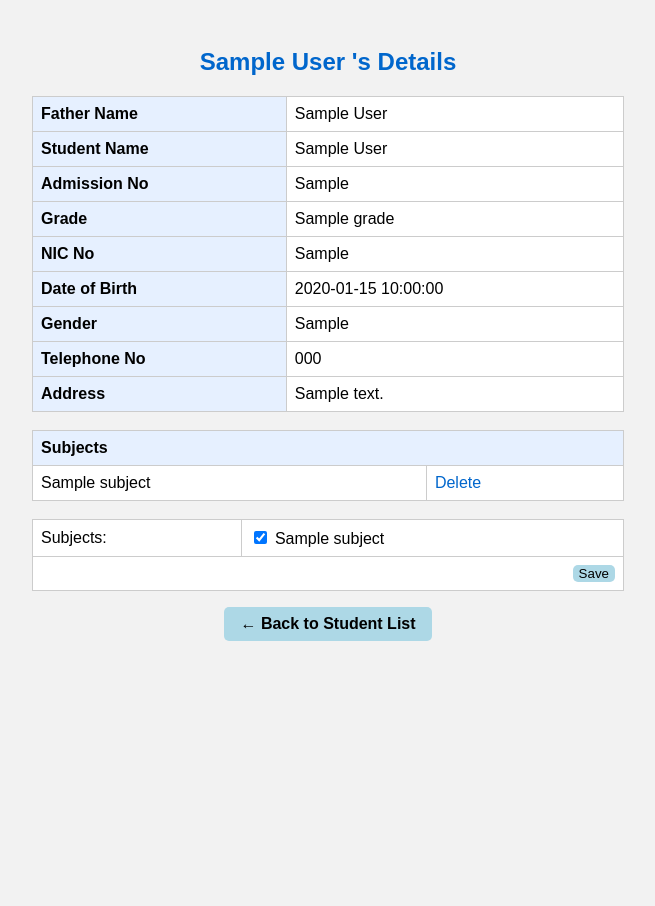
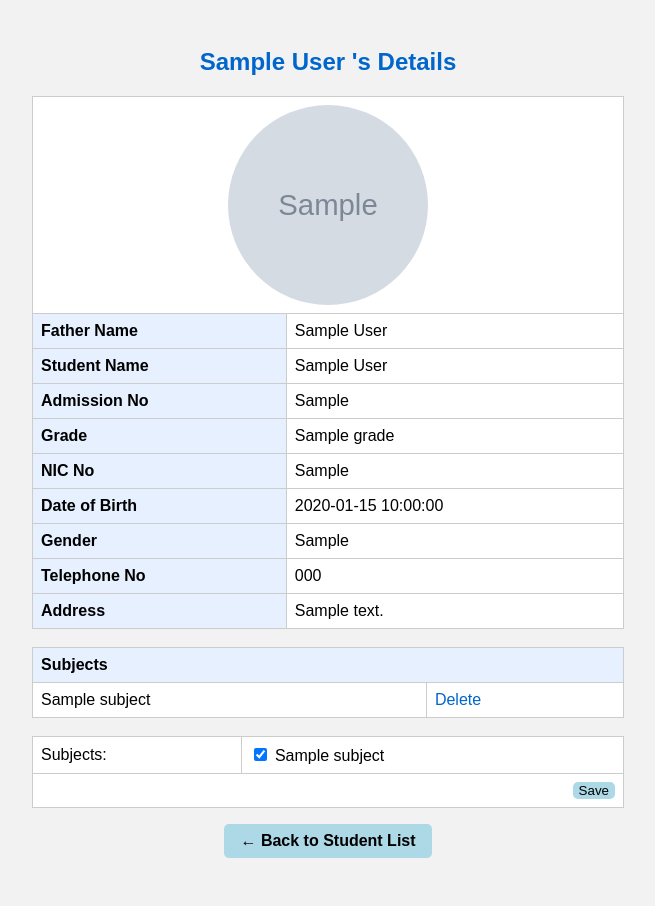
Before and after one commit to ArchchanaKrishnathas/School_System, a PHP site: page /students/add_subject.php?st_id=1 in a window 1280 px wide. Shown: the whole page, without its empty margins (312-967 px from the left). Before the commit the page ends 641 px from the top, so only its background shows below. Run offline with PHP 8.4, Linux system fonts and the light colour scheme; tables that the repository leaves empty or names only in its code hold one stand-in row (values such as "Sample post"); grey boxes marked "Sample" are stand-in pictures.

Commit message:
Add student image display and adjust layout widths

```diff
--- a/index.php
+++ b/index.php
@@ -63,7 +63,7 @@
 			<td colspan="2" width="100%" height="10%"><h2> School System</h2></td>
 		</tr>
 		<tr class="sidebar">
-			<td width="15%" height="80%">
+			<td width="10%" height="80%">
 			    <ul>
                         <li><a href="students" target="iframe_a">Students</a></li>
                         <li><a href="subjects" target="iframe_a">Subjects</a></li>
@@ -72,7 +72,7 @@
 						<li><a href="auth/logout.php"> Logout</a></li>
                 </ul>
 			</td>
-			<td width="85%" height="80%">
+			<td width="90%" height="80%">
 				<iframe name="iframe_a" width="100%" height="100%"  title="school system iframe" style="border:none;" src="students/index.php"></iframe>
 			</td>
 		</tr>
--- a/students/add_subject.php
+++ b/students/add_subject.php
@@ -67,12 +67,15 @@
 			border: none;
 			cursor: pointer;
 			transition: background-color 0.2s ease;
-			}
+		}
 
-			.back-btn:hover {
+		.back-btn:hover {
 			background-color: #87CEEB;
-			}
+		}
 
+		img{
+			border-radius:50%;
+		}
 	  </style>
 </head>
 </head>
@@ -103,6 +106,16 @@
 
 	<h2> <?php echo $row["student_name"]?> 's Details </h2>
 	<table border="1">
+		<tr>
+			<?php
+				if(empty($row["image_path"])){
+					$path= "./uploads/default_img.jpg";
+				} else{
+					$path= $row["image_path"];
+				}
+			?>
+			<td colspan="2" style="text-align: center"> <img src="<?php echo $path; ?>" alt="" height="200px" width="200px" > </td>
+		</tr>
 		<tr>
 			<th>Father Name</th>
 			<td> <?php echo $row["father_name"]; ?> </td>
--- a/students/show.php
+++ b/students/show.php
@@ -113,6 +113,7 @@
 				}
 			?>
 			<td colspan="2" style="text-align: center"> <img src="<?php echo $path; ?>" alt="" height="200px" width="200px" > </td>
+		</tr>
 		<tr>
 			<th>Father Name</th>
 			<td> <?php echo $row["father_name"]; ?> </td>
```
